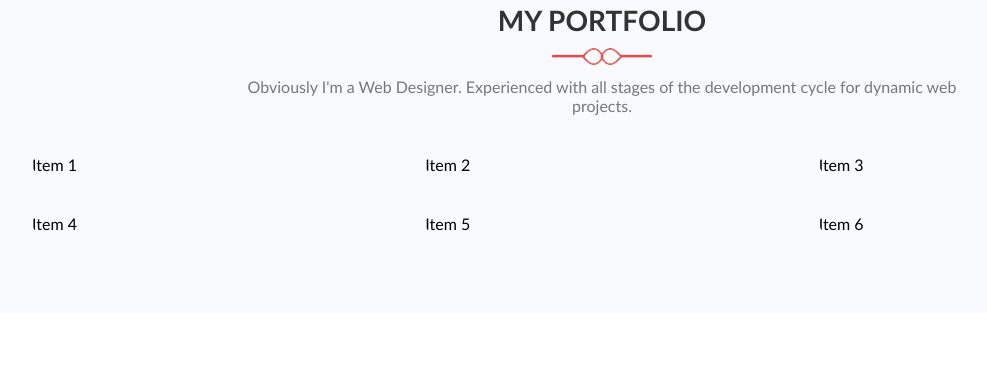
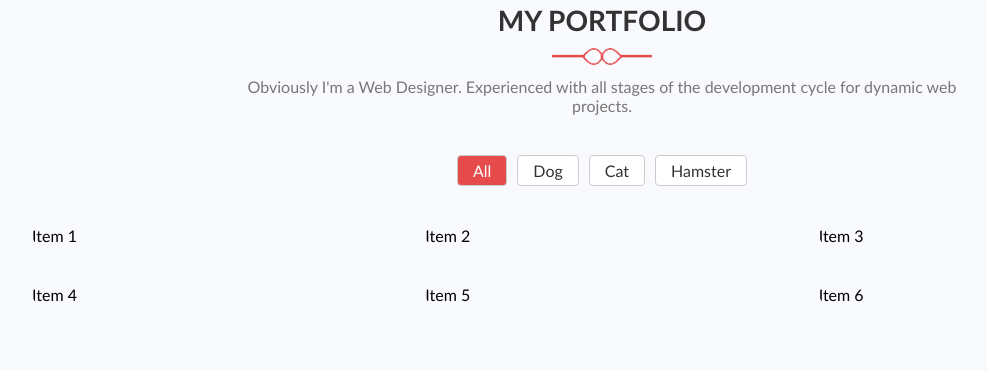
Before and after one commit to front-end-by-rimantas/29a-grupe-portfolio, a website with bundled scripts: page index.html in a window 1280 px wide. Shown: the part 2649-3020 px from the top of the page, without its empty margins (38-1025 px from the left). Built offline with nearby package versions, Linux system fonts and the light colour scheme.

Commit message:
Gallery filter design #11

```diff
--- a/css/components/gallery.css
+++ b/css/components/gallery.css
@@ -2,6 +2,25 @@
   display: flex;
   flex-direction: column;
   gap: 40px;
+}
+.gallery > .filter {
+  display: flex;
+  justify-content: center;
+  gap: 10px;
+}
+.gallery > .filter > .tag {
+  padding: 5px 15px;
+  border: 1px solid #ccc;
+  border-radius: 4px;
+  background-color: #fff;
+  color: #333;
+  transition: all 0.6s;
+  cursor: pointer;
+}
+.gallery > .filter > .tag:hover,
+.gallery > .filter > .tag.active {
+  background-color: var(--primary-color);
+  color: var(--anti-primary-color);
 }
 .gallery > .content {
   display: grid;
--- a/index.html
+++ b/index.html
@@ -133,6 +133,12 @@
         </div>
         <div class="row">
             <div id="portfolio_gallery_block" class="col-12 gallery">
+                <div class="filter">
+                    <div class="tag active">All</div>
+                    <div class="tag">Dog</div>
+                    <div class="tag">Cat</div>
+                    <div class="tag">Hamster</div>
+                </div>
                 <div class="content">
                     <div class="item">Item 1</div>
                     <div class="item">Item 2</div>
```
